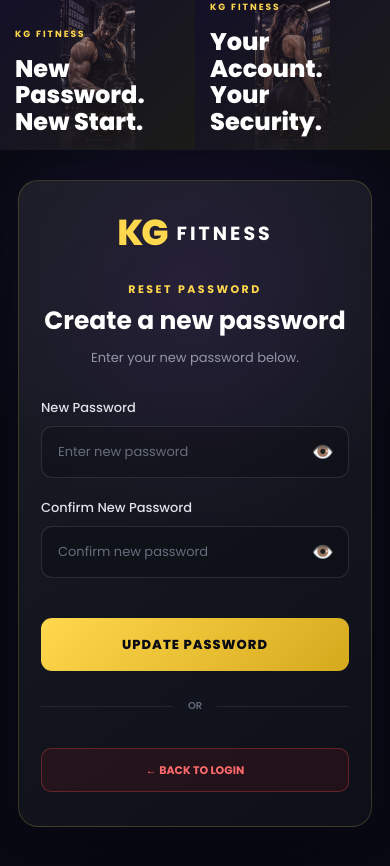
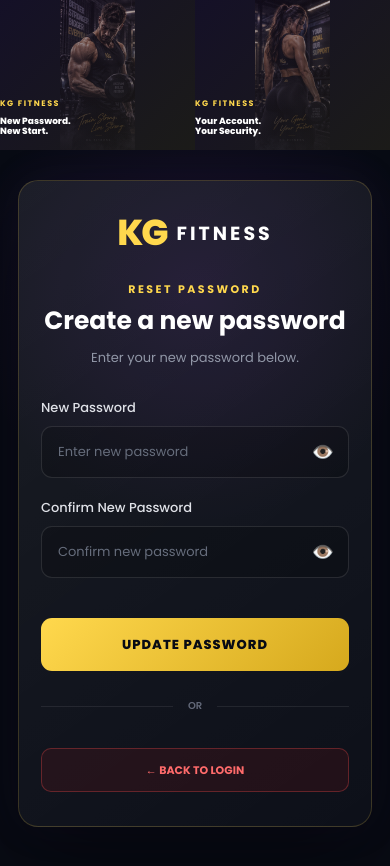
Before and after one commit to KGJobFinderPC/KG-Fitness, a plain HTML site: page reset-password.html in a window 390 px wide. Drawn offline with Linux system fonts and the light colour scheme; a script that the page names is missing.

Commit message:
Update login.css

```diff
--- a/login.css
+++ b/login.css
@@ -433,7 +433,9 @@ body {
         display: flex;
         flex-direction: column;
         min-height: 100vh;
+        position: relative;
     }
+
 
     /* =========================
        MOBILE FITNESS IMAGES
@@ -441,10 +443,16 @@ body {
 
     .fitness-side {
         display: flex;
+        position: absolute;
+
+        top: 0;
+
         width: 50%;
         height: 150px;
         min-height: 150px;
-        padding: 15px;
+
+        padding: 10px;
+
         align-items: flex-end;
 
         background-size: auto 100%;
@@ -453,43 +461,40 @@ body {
         background-color: #080b14;
     }
 
+
+    /* =========================
+       LEFT IMAGE
+    ========================= */
+
     .left-side {
         display: flex;
-        position: absolute;
-        top: 0;
+
         left: 0;
+
         width: 50%;
         height: 150px;
+
+        padding-left: 0;
+        padding-right: 0;
     }
+
+
+    /* =========================
+       RIGHT IMAGE
+    ========================= */
 
     .right-side {
         display: flex;
-        position: absolute;
-        top: 0;
+
         right: 0;
+
         width: 50%;
         height: 150px;
+
+        padding-left: 0;
+        padding-right: 0;
     }
 
-    /* =========================
-       LOGIN CENTER
-    ========================= */
-
-    .login-center {
-        width: 100%;
-        min-height: auto;
-        margin-top: 150px;
-        padding: 30px 18px 40px;
-
-        display: flex;
-        align-items: flex-start;
-        justify-content: center;
-    }
-
-    .login-card {
-        width: 100%;
-        max-width: 430px;
-    }
 
     /* =========================
        IMAGE TEXT
@@ -497,6 +502,7 @@ body {
 
     .side-content {
         max-width: 100%;
+        margin-bottom: 3px;
     }
 
     .side-content span {
@@ -505,23 +511,29 @@ body {
     }
 
     .side-content h2 {
-        font-size: 17px;
+        font-size: 9px;
         line-height: 1.1;
+        margin-top: 4px;
     }
 
     .side-content p {
         display: none;
     }
-}
+
+
     /* =========================
-       MOBILE LOGIN
+       LOGIN CENTER
     ========================= */
 
     .login-center {
         order: 2;
 
         width: 100%;
+
         min-height: auto;
+
+        margin-top: 150px;
+
         padding: 30px 18px 40px;
 
         display: flex;
@@ -529,33 +541,16 @@ body {
         justify-content: center;
     }
 
+
+    /* =========================
+       LOGIN CARD
+    ========================= */
+
     .login-card {
         width: 100%;
         max-width: 430px;
     }
-
-    /* =========================
-       MOBILE IMAGE TEXT
-    ========================= */
-
-    .side-content {
-        max-width: 100%;
-    }
-
-    .side-content span {
-        font-size: 9px;
-        letter-spacing: 2px;
-    }
-
-    .side-content h2 {
-        font-size: 24px;
-        line-height: 1.1;
-    }
-
-    .side-content p {
-        display: none;
-    }
-
+}
 
 @media (max-width: 500px) {
 
```
